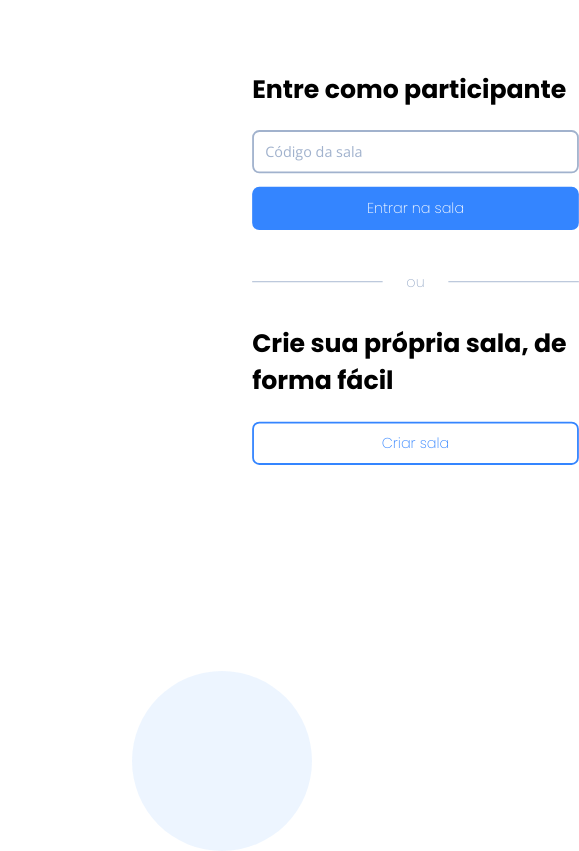
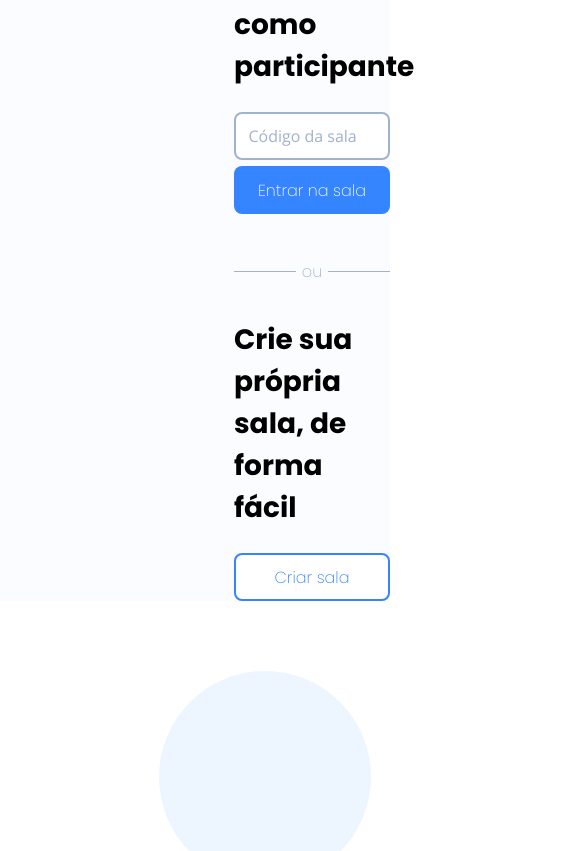
Before and after one commit to Marrior-dot/NLWTogether, a plain HTML site: page index.html in a window 390 px wide. Shown: the part 89-940 px from the top of the page, 579 px wide, since content can reach past the window. After the commit the page ends 844 px from the top, so only its background shows below. Drawn offline with nearby package versions, Linux system fonts and the light colour scheme.

Commit message:
width:min adicionado ao css para responsividade do formulário de login

```diff
--- a/style.css
+++ b/style.css
@@ -7,7 +7,6 @@
 }
 html{
 	font-size: 62.5%;
-	overflow: hidden;
 }
 body{
 	height: 100vh;
@@ -24,16 +23,14 @@ header img{
 	display: grid;
 	margin:0 auto;
 	width: 100%;
-	height: 100vh;
 	grid-template-columns: 60% 40%;
+	background-color: #FBFCFF;
 }
 .sala{
 	display: flex;
 	margin: 0 auto;
-	margin-top: 7rem;
-	transform: scale(0.9);
 	margin-right: 24.6rem;
-	width: 36.3rem;
+	width: min(36.3rem, 100%);
 	flex-direction: column;
 }
 .sala input{
@@ -56,7 +53,7 @@ header img{
 	display: flex;
 	justify-content: space-between;
 	align-items: center;
-	width: 100%;
+	width: min(36.3rem 100%);
 	transform: translateY(20%);
 	margin: 4rem 0rem 4rem 0rem;
 }
@@ -113,20 +110,20 @@ button:nth-child(3):hover, button:nth-child(6):hover{
 #Bola1{
 	background-color:#5498FF;
 	opacity: 10%;
-	position: absolute;
+	position: fixed;
 	border-radius: 50%;
-	width: 40em;
-	height: 40em;
-	right: -26%;
+	width: 63.3rem;
+	height: 63.3rem;
+	right: -20%;
 	top: -80%;
 }
 #Bola2{
 	background-color:#5498FF;
 	opacity: 10%;
-	position: absolute;
+	position: fixed;
 	border-radius: 50%;
-	width: 18em;
-	height: 18em;
-	right: 20%;
+	width: 21.2rem;
+	height: 21.2rem;
+	right: 5%;
 	top: 90%;
 }
```
